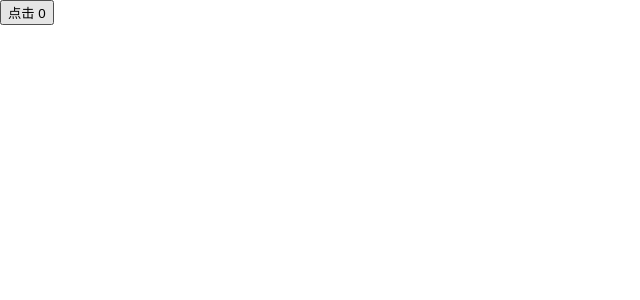
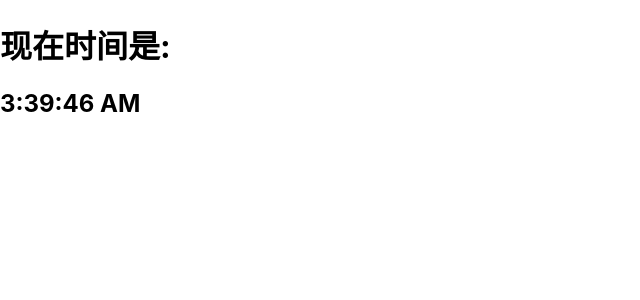
Before and after one commit to luckygxf-design/react_hello_world, a React (Create React App) app: page / in a window 1280 px wide. Shown: the top 300 px of the page, without its empty margins (0-640 px from the left). Built offline with nearby package versions, Linux system fonts and the light colour scheme.

Commit message:
组件生命周期demo

```diff
--- /dev/null
+++ b/src/Clock.js
@@ -0,0 +1,33 @@
+import react from "react";
+class Clock extends react.Component {
+    constructor(props) {
+        super(props)
+        this.state = {date: new Date()}
+    }
+
+    componentDidMount() {
+        console.log("####componentDidMount")
+        this.timerID = setInterval(() => this.tick(), 1000);
+    }
+
+    componentWillUnmount() {
+        console.log("####componentWillUnmount")
+        clearInterval(this.timerID);
+    }
+
+    tick() {
+        console.log('####this is tick')
+        this.setState({date: new Date()});
+    }
+
+    render() {
+        return (
+            <div>
+                <h1>现在时间是:</h1>
+                <h2>{this.state.date.toLocaleTimeString()}</h2>
+            </div>
+        )
+    }
+}
+
+export default Clock;
--- a/src/index.js
+++ b/src/index.js
@@ -10,13 +10,14 @@
 // import ActionLinkDemo from './ActionLink'
 // import Greeting from './Greetings';
 // import LoadData from './LoadData';
-import UseEffectDemo from './UseEffectDemo'
+// import UseEffectDemo from './UseEffectDemo'
+import Clock from './Clock';
 
 const root = ReactDOM.createRoot(document.getElementById('root'));
 root.render(
-  <React.StrictMode>
-    <UseEffectDemo />
-  </React.StrictMode>
+   <React.StrictMode>
+    <Clock />
+   </React.StrictMode>
 );
 
 // If you want to start measuring performance in your app, pass a function
```
Also changed, not shown: 1 other file (tests, documents, lock files or other folders).
